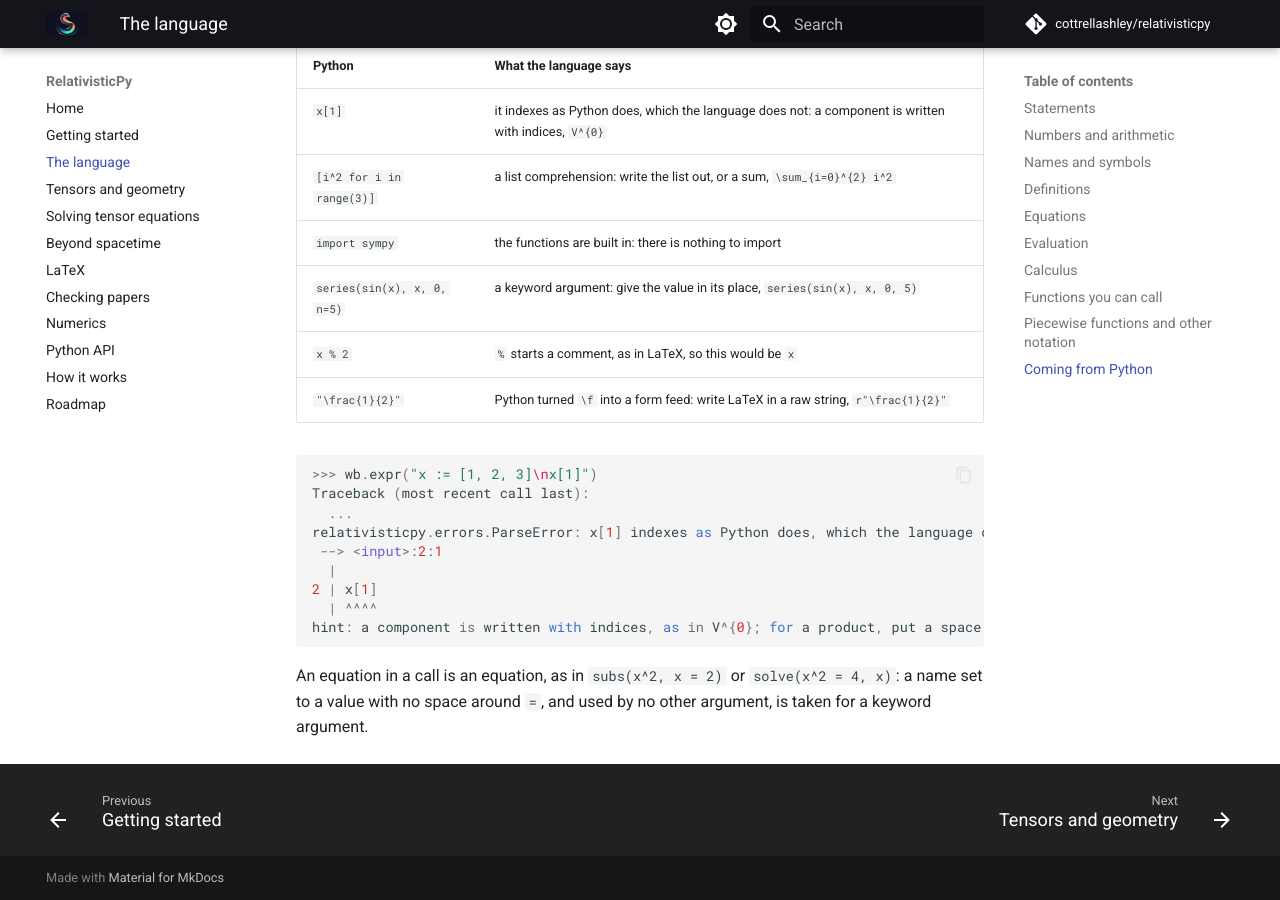
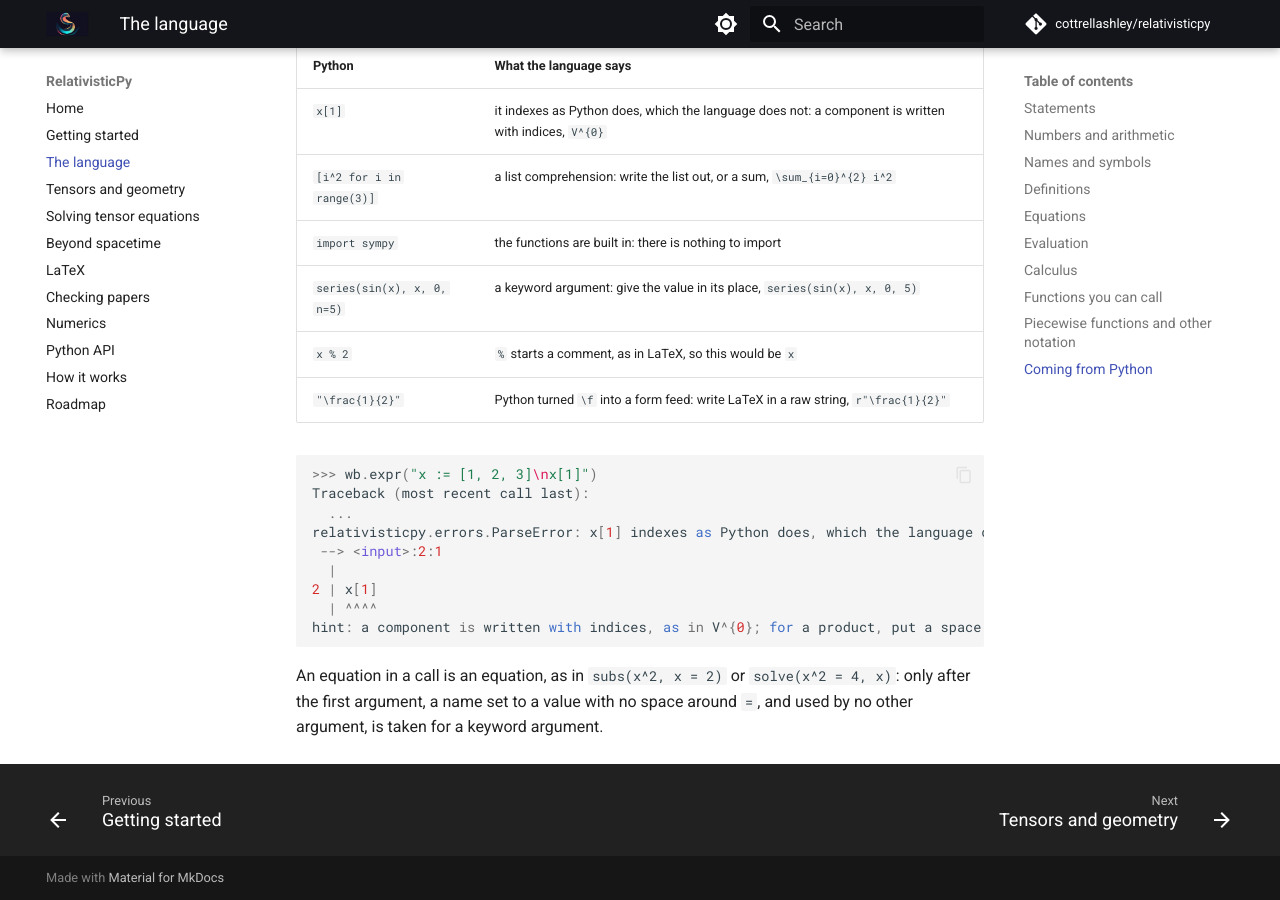
Before and after one commit to cottrellashley/relativisticpy, an MkDocs documentation site: the page built from docs/language.md, in a window 1280 px wide and 900 px high, scrolled down 5226 px. Built offline with MkDocs 1.6.1 and Material for MkDocs 9.7.7, drawn with Linux system fonts in a browser that asks for light colours; comment, search, counter and statistics services are not loaded.

Commit message:
Take an equation as the first argument of a call for an equation
solve(x=2) is the equation x = 2, solved, but a name set to a value with no
space around '=', used by no other argument, was taken for Python's keyword
argument wherever it stood, and the hint said to write solve(2). Python passes
keyword arguments after positional ones, and a first argument is what a
function acts on, so only later arguments are now taken for keywords.

Co-Authored-By: Claude Opus 5.5 <noreply@anthropic.com>

````diff
--- a/docs/language.md
+++ b/docs/language.md
@@ -311,5 +311,6 @@ hint: a component is written with indices, as in V^{0}; for a product, put a spa
 ```
 
 An equation in a call is an equation, as in `subs(x^2, x = 2)` or
-`solve(x^2 = 4, x)`: a name set to a value with no space around `=`, and used
-by no other argument, is taken for a keyword argument.
+`solve(x^2 = 4, x)`: only after the first argument, a name set to a value with
+no space around `=`, and used by no other argument, is taken for a keyword
+argument.
````
Also changed, not shown: 2 other files.
